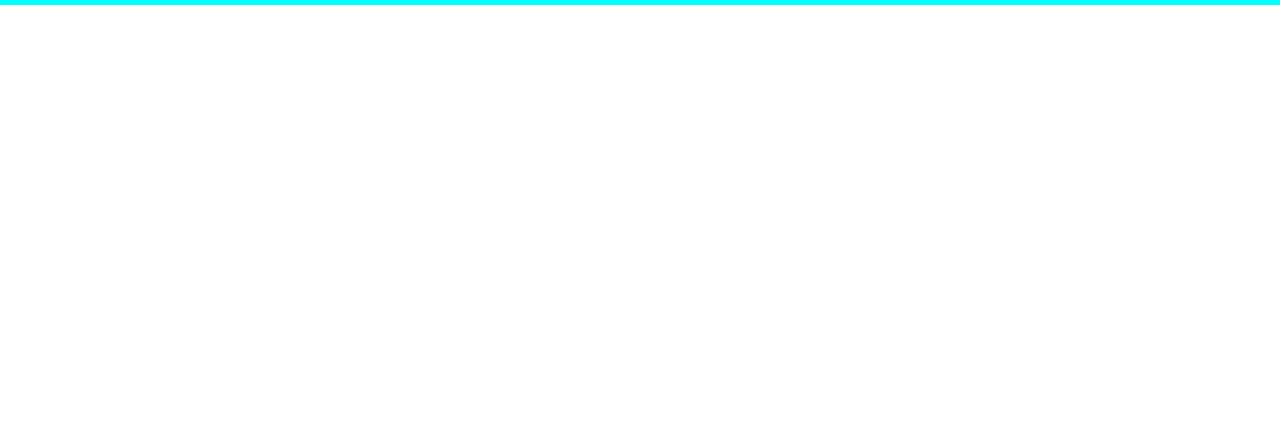
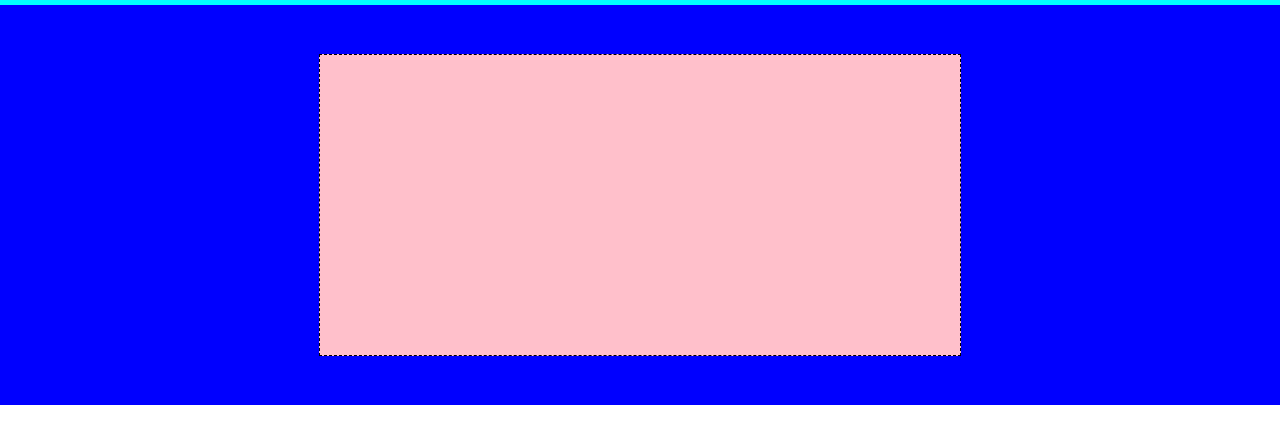
Before and after one commit to simoneevacca/htmlcss-struttura-discord, a plain HTML site: page index.html in a window 1280 px wide. Shown: the part 45-488 px from the top of the page. Drawn offline with Linux system fonts and the light colour scheme.

Commit message:
add server section

```diff
--- a/assets/css/style.css
+++ b/assets/css/style.css
@@ -5,6 +5,19 @@ body {
 }
 
 /* #endregion general */
+
+/* #region utility  */
+.content {
+    border: 1px dashed black;
+}
+
+.section{
+    display:flex ;
+    justify-content: center;
+    align-items: center;
+}
+/* #endregion utility  */
+
 
 /* #region header */
 
@@ -67,7 +80,14 @@ nav {
 /* #endregion header */
 
 
+
 .introduction {
-    color: rgb(197, 13, 13);
-    /* background-color: blue; */
+    background-color: blue;
+    height: 400px;
 }
+
+.intro {
+    background-color: pink;
+    width: 50%;
+    height: 300px;
+}
--- a/index.html
+++ b/index.html
@@ -10,9 +10,9 @@
 
 <body>
 
+
     <header>
          <nav> <!-- nav bar -->
-
             <div class="logo nav"> <!-- /#logo -->
                 Logo
             </div>
@@ -29,12 +29,18 @@
             <div class="login nav"> <!-- /#login -->
                 Login
             </div>
+        </nav>
+    </header>
+
+    <main>
+        <section class="section introduction"> <!-- /#introduction -->
+            <div class="content intro">
+
+            </div>
+
+        </section>
 
 
-        </nav>
-
-    </header>
-    <main>
 
         <section>
 
```
